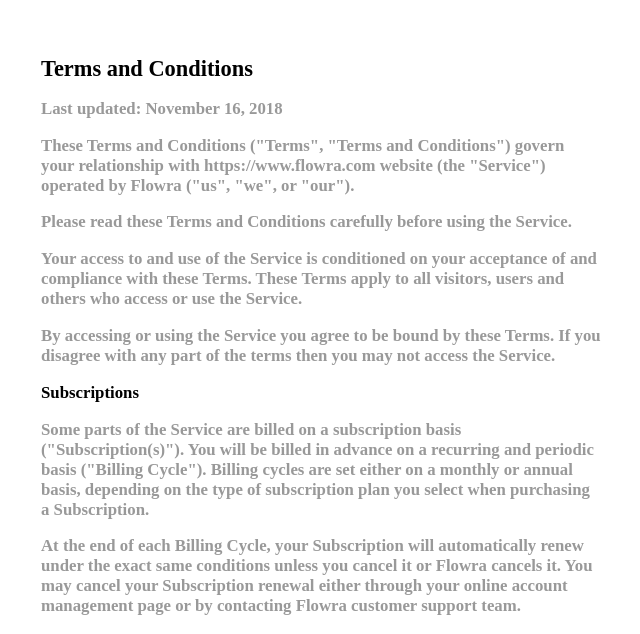
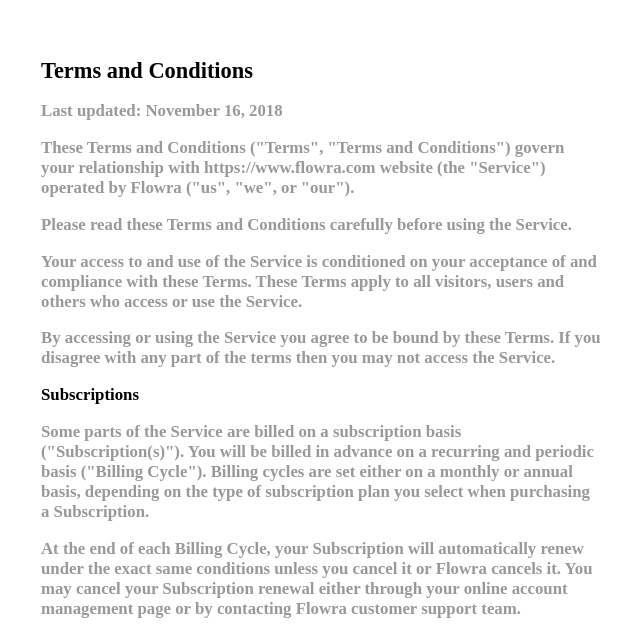
Before and after one commit to alexthewilde/flowra-site, a Gatsby site: page /tos in a window 1280 px wide. Shown: the part 157-791 px from the top of the page, without its empty margins (319-959 px from the left). Built offline with nearby package versions, Linux system fonts and the light colour scheme; Gatsby itself is replaced by a stand-in of ours.

Commit message:
CSS fix.

```diff
--- a/src/pages/tos.scss
+++ b/src/pages/tos.scss
@@ -1,7 +1,8 @@
 .terms {
   font-size: 0.7em;
   max-width: 560px;
-  margin: 80px auto;
+  margin: 60px auto;
+  padding: 2em;
 
   p, li, a {
     font-weight: bolder;
```
